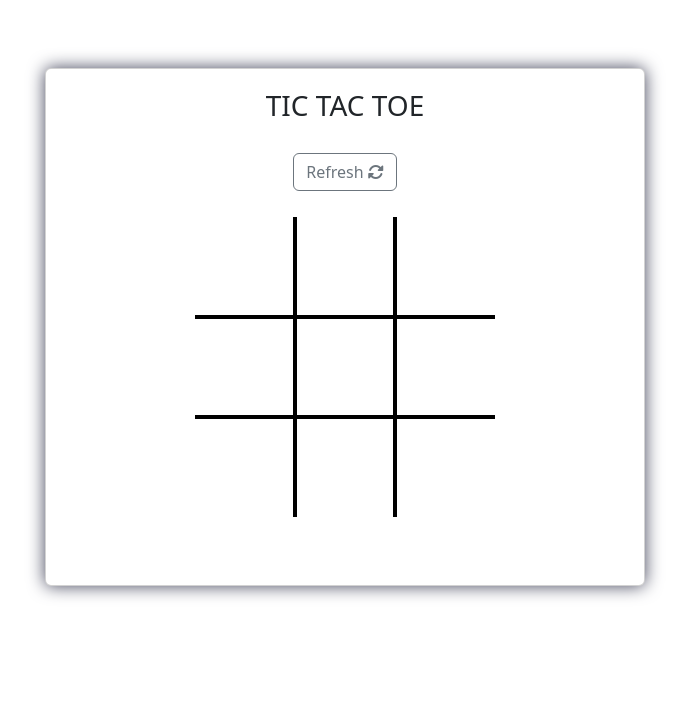
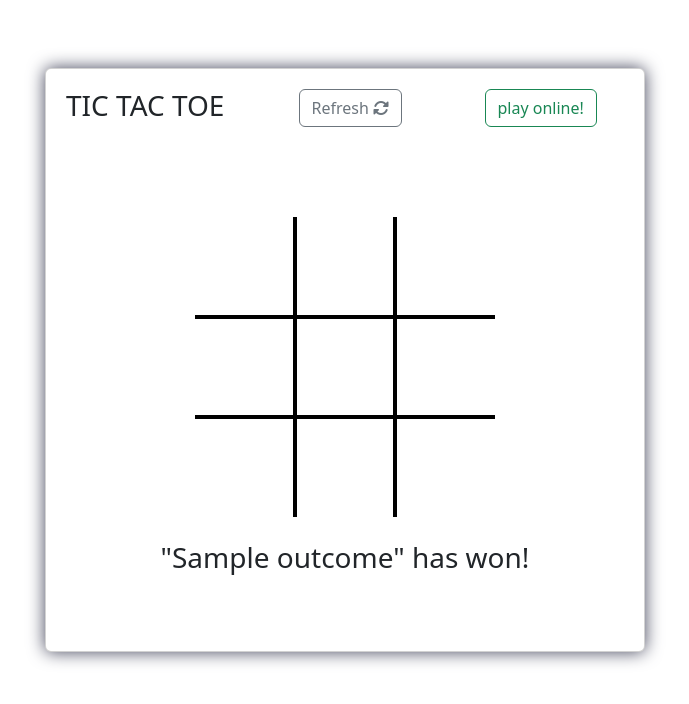
Before and after one commit to Tomek2268/Django-projects, a Django app: template games/templates/games/tic_tac_toe.html in a window 1280 px wide. Shown: the part 56-760 px from the top of the page, without its empty margins (295-984 px from the left). Run offline with Django 4.2, Linux system fonts and the light colour scheme; the template is opened without the code that fills it: most values are stand-ins (such as "Sample title", 1, 10 or a date in 2020); some libraries are stand-ins or nearby versions.

Commit message:
better tic_tac_toe

```diff
--- a/games/templates/games/tic_tac_toe.html
+++ b/games/templates/games/tic_tac_toe.html
@@ -2,10 +2,16 @@
 {% block content %}
 <div class="center">
     <div class="card" style='justify-content:center;'>
-        <div class="card_head" style='display:flex;justify-content:center;'>
-            <h3>TIC TAC TOE</h3>
-            <a role="button" href={% url 'tic_tac_toe' %} class="btn btn-outline-secondary" style='position:absolute;top:4em;'>Refresh <i class="fa-solid fa-rotate"></i></a>
-
+        <div class="card_head" style='display:grid;grid-template-columns: 1fr 1fr 1fr;'>
+            <div><h3>TIC TAC TOE</h3></div>
+            <div style='position: relative;'><a role="button" href={% url 'tic_tac_toe' %} class="btn btn-outline-secondary" style='position:absolute;left:25%;'>Refresh <i class="fa-solid fa-rotate"></i></a></div>
+            <div style='position: relative;'>
+                {% if request.user.profile.has_game %}
+                <a role='button' class="btn btn-success fa-fade" href="{% url 'tic_tac_toe_online' %}" style='position:absolute;left:25%;'>play online!</a>
+                {% else %}
+                <a role='button' class="btn btn-outline-success" href="{% url 'tic_tac_toe_online' %}" style='position:absolute;left:25%;'>play online!</a>
+                {% endif %}
+            </div>
         </div>
         <div class="center">
             <div class="tic_tac_toe_board">
@@ -45,6 +51,13 @@
                 </div>
 
             </div>
+            {% if outcome == 'tie' %}
+            <br>
+            <h3>It is a tie</h3>
+            {% elif outcome != 'false' %}
+            <br>
+            <h3>"{{outcome}}" has won!</h3>
+            {% endif %}
         </div>
     </div>
 </div>
@@ -60,6 +73,7 @@
     let spots = document.getElementsByClassName('x')
     let legal_moves = {{legal_moves}}
     let library_of_board = '{{js_library}}'
+    let mark = '{{mark}}'
     library_of_board = library_of_board.replaceAll('&#x27;','"')
 
     library_of_board = JSON.parse(library_of_board)
@@ -82,6 +96,7 @@
                 spots[i].innerHTML = '<i class="fa-solid fa-xmark fa-6x"></i>'
             }
         }
+        if ('{{outcome}}' == 'false') {
 
             for (k=0;legal_moves.length>k;k++) {
 
@@ -89,12 +104,17 @@
                     let spot = spots[l].dataset.spot
 
                     if (spots[l].dataset.spot == legal_moves[k]) {
+                        if (mark == 'X') {
                             spots[l].classList.add('spot')
+                        } else {
+                            spots[l].classList.add('spot_other_color')
+                        }
 
                         spots[l].addEventListener('click',(e)=>{
                             document.getElementById('spot_input').value = spot
                             document.spot_form.submit()
                         })
+                    }
                 }
             }
         }
@@ -122,12 +142,5 @@
         win_line_spot.appendChild(div)
     }
 
-    if ('{{outcome}}'=='O') {
-
-    } else if ('{{outcome}}'=='X') {
-
-    } else if ('{{outcome}}'=='tie') {
-
-    }
 </script>
 {% endblock content %}
```
Lines whose indentation alone changed are shown as unchanged.
